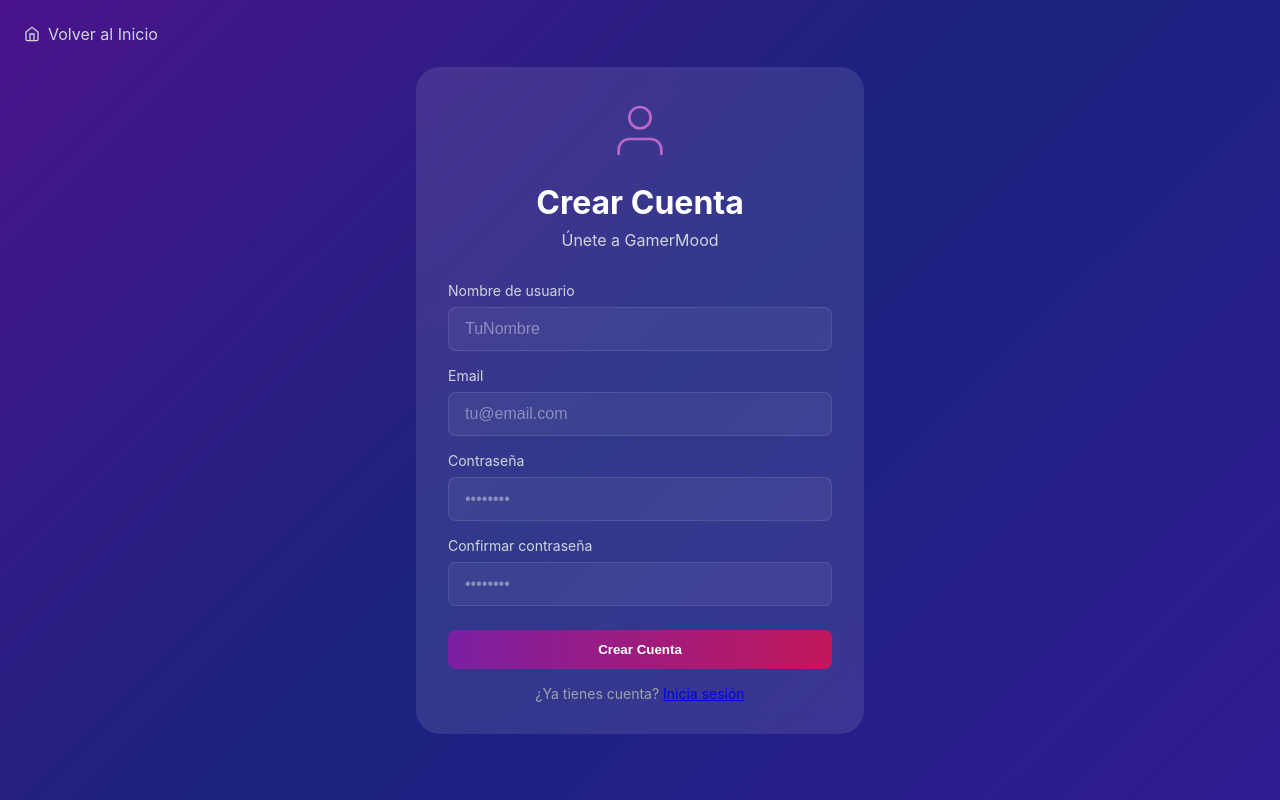
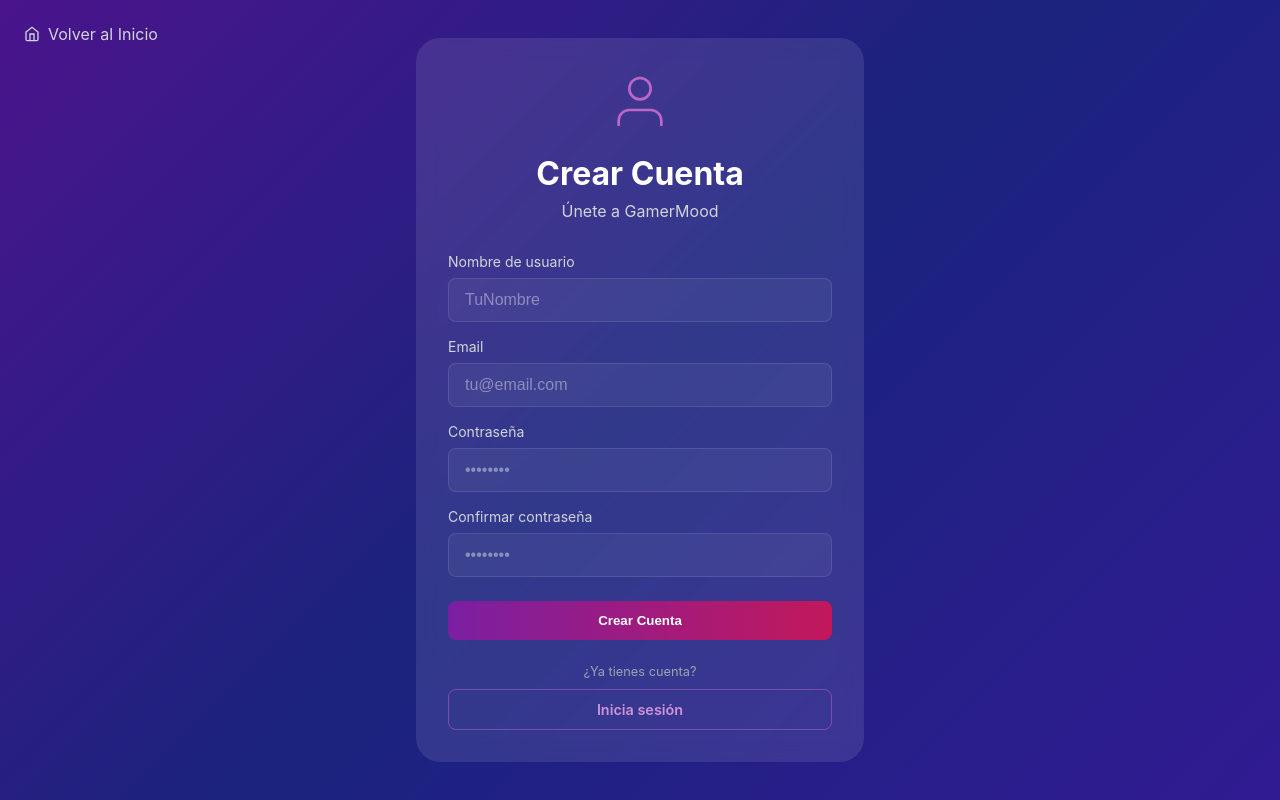
Before and after one commit to ionelastanciu/gamermood-tfg, an Angular app in the folder frontend/: page /register in a window 1280 px wide. Built offline with nearby package versions, Linux system fonts and the light colour scheme.

Commit message:
fix(frontend): correct previous navigation fix

```diff
--- a/frontend/src/app/components/login/login.component.html
+++ b/frontend/src/app/components/login/login.component.html
@@ -36,7 +36,8 @@
             </button>
 
             <div class="register-link">
-                ¿No tienes cuenta? <a routerLink="/register">Regístrate aquí</a>
+                <p>¿No tienes cuenta?</p>
+                <a routerLink="/register" class="btn-secondary">Regístrate ahora</a>
             </div>
         </form>
     </div>
--- a/frontend/src/app/components/register/register.component.html
+++ b/frontend/src/app/components/register/register.component.html
@@ -49,7 +49,8 @@
       <button type="submit" class="btn-submit">Crear Cuenta</button>
 
       <div class="register-link">
-        ¿Ya tienes cuenta? <a routerLink="/login">Inicia sesión</a>
+        <p>¿Ya tienes cuenta?</p>
+        <a routerLink="/login" class="btn-secondary">Inicia sesión</a>
       </div>
     </form>
   </div>
--- a/frontend/src/styles.css
+++ b/frontend/src/styles.css
@@ -286,18 +286,37 @@
 
 .register-link {
     text-align: center;
-    font-size: 0.875rem;
+    font-size: 0.8rem;
     color: #9ca3af;
-    margin-top: 1rem;
+    margin-top: 1.5rem;
 }
 
-.register-link span {
-    color: #ba68c8;
-    cursor: pointer;
+.register-link p {
+    margin-bottom: 0.6rem;
 }
 
-.register-link span:hover {
+.btn-secondary {
+    display: block;
+    width: 100%;
+    padding: 0.7rem 1rem;
+    background: transparent;
+    border: 1px solid rgba(186, 104, 200, 0.5);
+    border-radius: 0.5rem;
     color: #ce93d8;
+    font-weight: 600;
+    font-size: 0.9rem;
+    text-align: center;
+    text-decoration: none;
+    cursor: pointer;
+    transition: all 0.25s ease;
+    margin-top: 0.25rem;
+}
+
+.btn-secondary:hover {
+    background: rgba(186, 104, 200, 0.15);
+    border-color: #ba68c8;
+    color: white;
+    transform: translateY(-1px);
 }
 
 /* Session Page */
```
